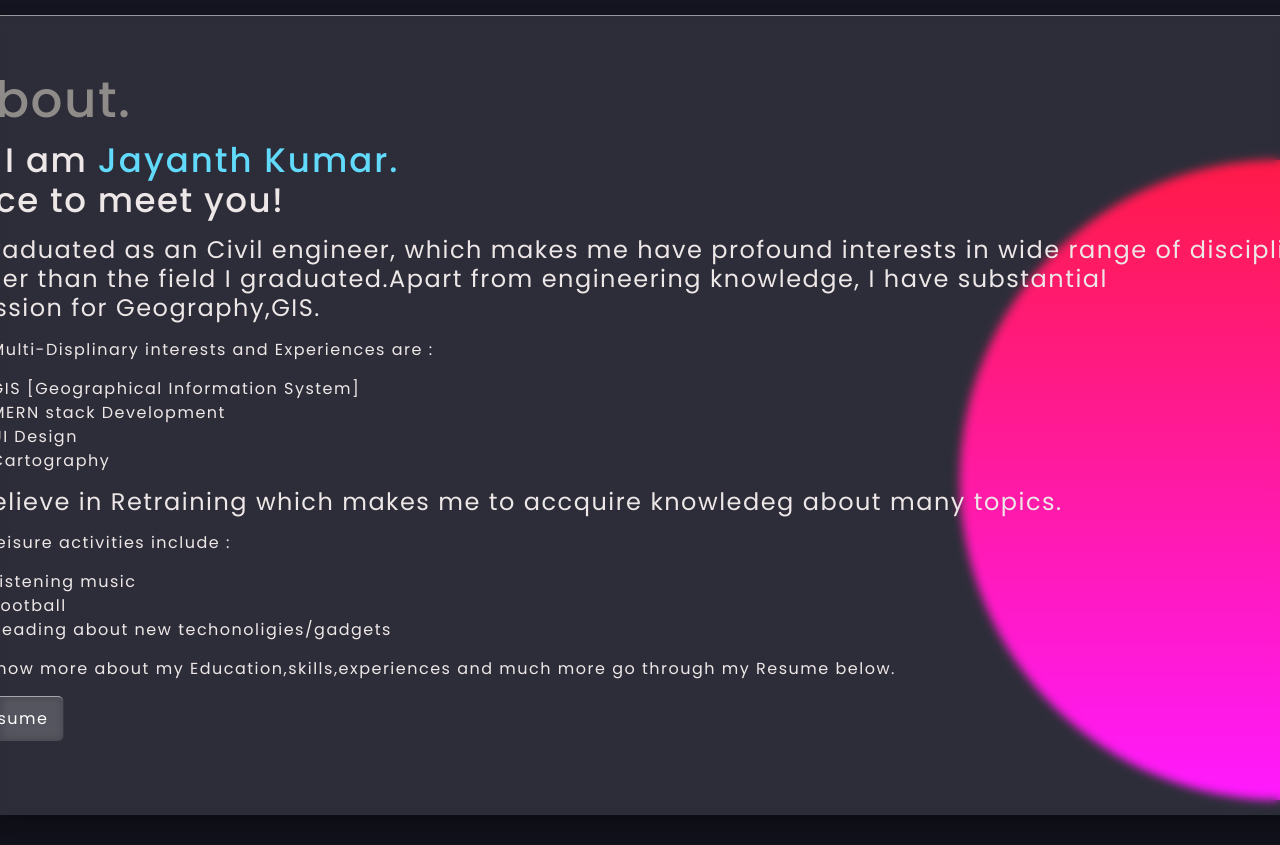
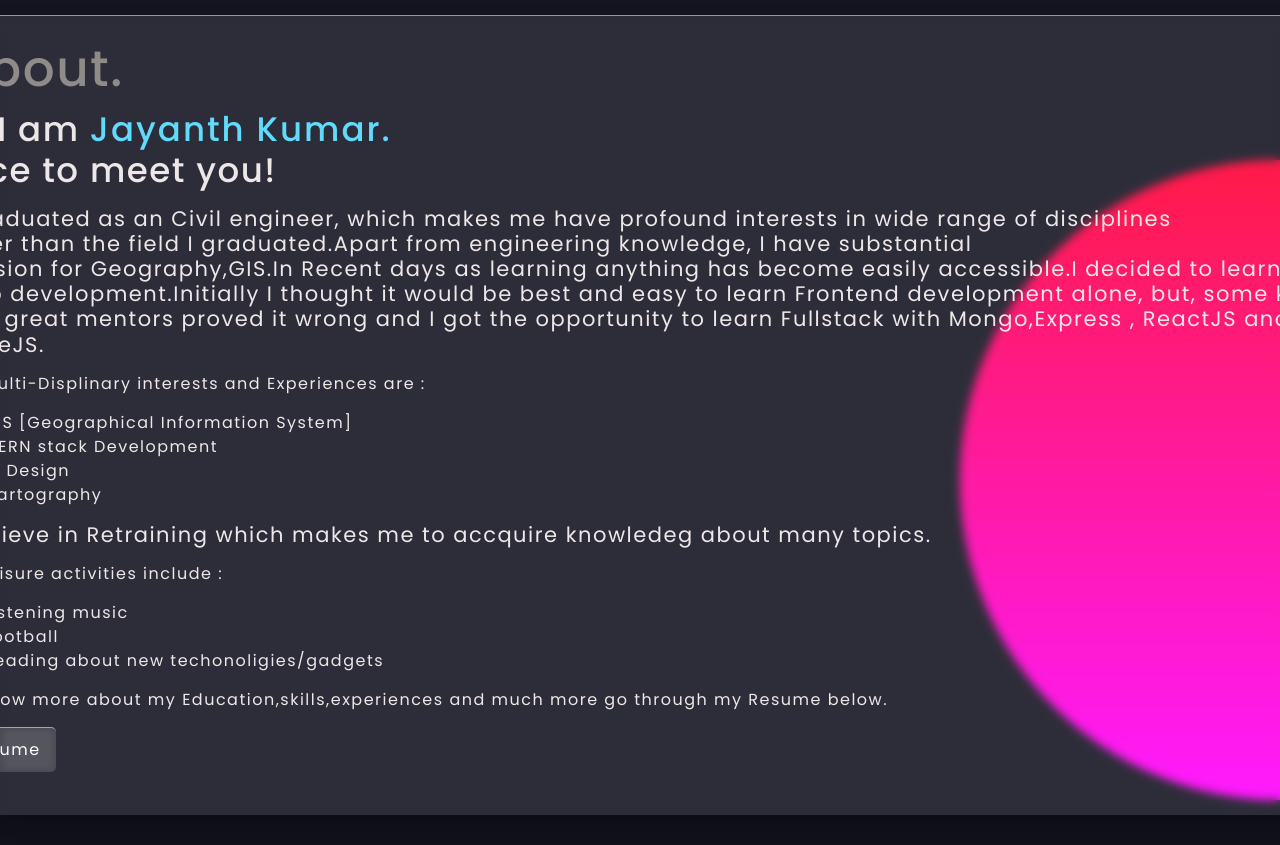
Before and after one commit to Jayanth9710/Portfolio, a React (Create React App) app: page /about in a window 1280 px wide. Shown: the top 845 px of the page. Built offline with nearby package versions, Linux system fonts and the light colour scheme.

Commit message:
About info altered

```diff
--- a/src/App.css
+++ b/src/App.css
@@ -208,7 +208,7 @@ display: none;
 }
 .desc{
   font-weight:normal;
-  font: size 15px;
+  font-size:  21px;
   margin-bottom: 15px;
 }
 #about{
--- a/src/about.js
+++ b/src/about.js
@@ -24,7 +24,7 @@ function About() {
             I graduated as an Civil engineer, which makes me have profound
             interests in wide range of disciplines <br />
             other than the field I graduated.Apart from engineering knowledge, I have substantial<br/> passion for
-            Geography,GIS.
+            Geography,GIS.In Recent days as learning anything has become easily accessible.I decided to learn Web development.Initially I thought it would be best and easy to learn Frontend development alone, but, some kind and great mentors proved it wrong and I got the opportunity to learn Fullstack with Mongo,Express , ReactJS and NodeJS.
           </h4>
 
           <div className="interests">
```
